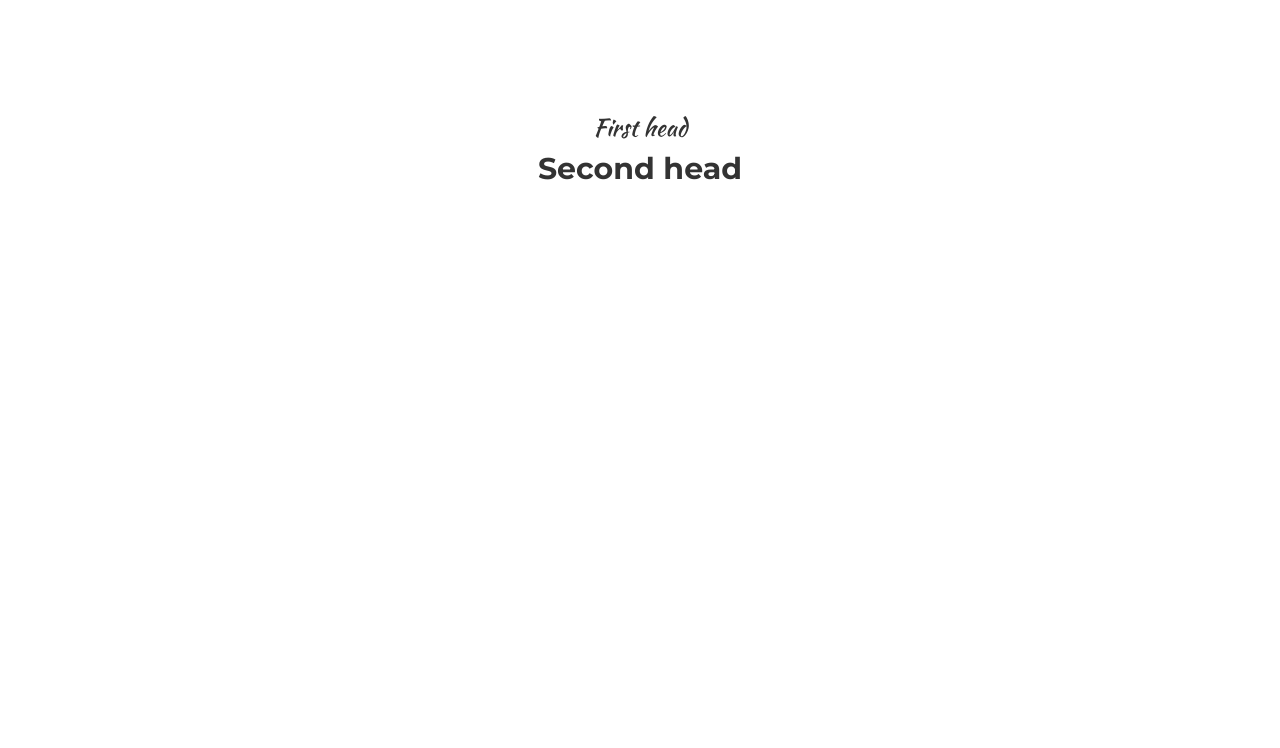
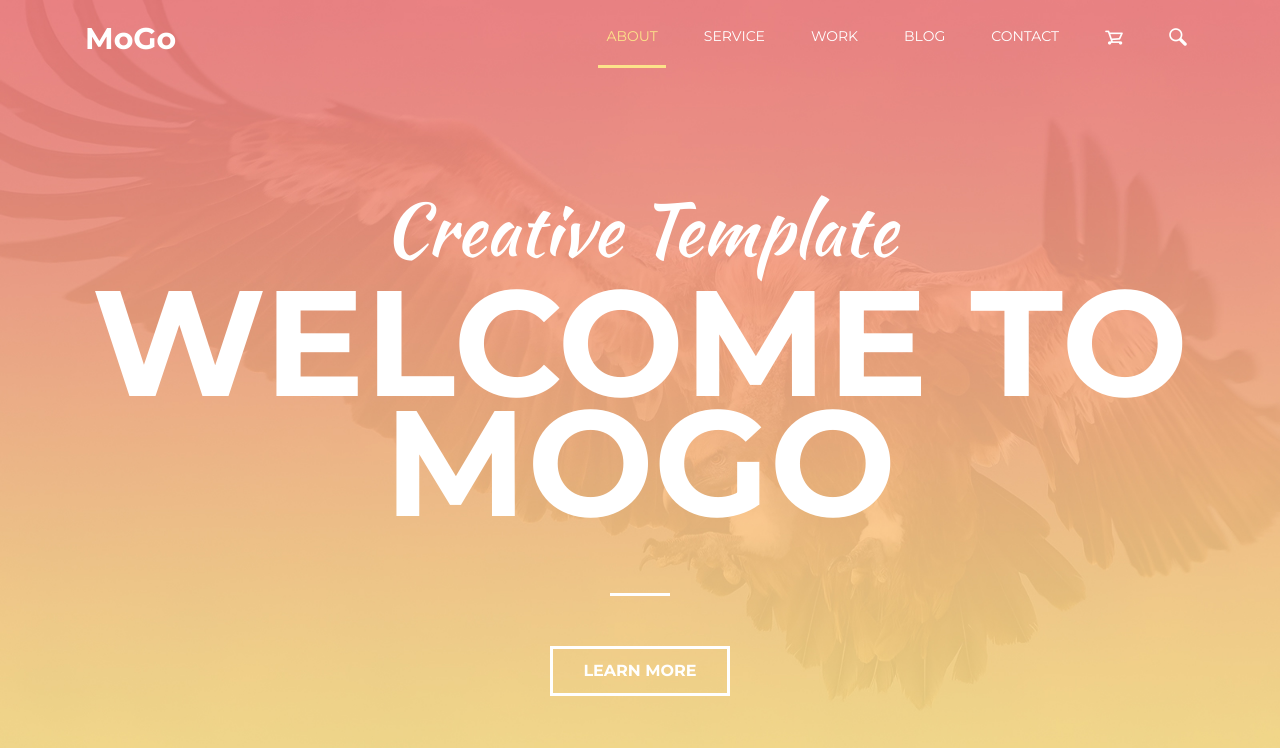
Before and after one commit to DarksomeV/second-project-lp, a website: page app/index.html in a window 1280 px wide. Drawn offline with Linux system fonts and the light colour scheme.

Commit message:
Header+ promoblock

```diff
--- a/app/index.html
+++ b/app/index.html
@@ -15,21 +15,61 @@
     <link rel="stylesheet" href="css/style.css">
 </head>
 <body>
-<div class="container">
-    <div class="row">
-        <div class="col-12">
-            <div class="default-section">
-                <div class="title">
-                    <div class="top-title">
-                        <span>First head</span>
-                    </div>
-                    <div class="bottom-titile">
-                        <span>Second head</span>
-                    </div>
+<!--HEADER START-->
+<header class="header navbar-fixed-top">
+    <nav class="navbar navbar-expand-lg">
+        <div class="container">
+        <a class="navbar-brand" href="#">MoGo</a>
+        <button class="navbar-toggler" type="button" data-toggle="collapse" data-target="#navbarNav" aria-controls="navbarNav" aria-expanded="false" aria-label="Toggle navigation">
+            <span class="navbar-toggler-icon"></span>
+        </button>
+        <div class="collapse navbar-collapse justify-content-end nav-menu" id="navbarNav">
+            <ul class="navbar-nav text-uppercase">
+                <li class="nav-item active">
+                    <a class="nav-link" href="#">About <span class="sr-only">(current)</span></a>
+                </li>
+                <li class="nav-item">
+                    <a class="nav-link" href="#">Service</a>
+                </li>
+                <li class="nav-item">
+                    <a class="nav-link" href="#">Work</a>
+                </li>
+                <li class="nav-item">
+                    <a class="nav-link" href="#">Blog</a>
+                </li>
+                <li class="nav-item">
+                    <a class="nav-link" href="#">Contact</a>
+                </li>
+                <li class="nav-item">
+                    <a class="nav-link" href="#"><img src="img/header_shopping_cart.png" alt=""></a>
+                </li>
+                <li class="nav-item">
+                    <a class="nav-link" href="#"><img src="img/header_search.png" alt=""></a>
+                </li>
+            </ul>
+        </div>
+        </div>
+    </nav>
+</header>
+<!--HEADER END-->
+<div class="main">
+    <!--PROMOBLOCK START-->
+    <div class="promoblock">
+        <div class="promoblock-content">
+            <div class="title promoblock-title">
+                <div class="promoblock-title-top">
+                    <span>Creative Template</span>
+                </div>
+                <div class="promoblock-title-bottom text-uppercase">
+                    <span>Welcome to MoGo</span>
                 </div>
             </div>
+            <hr width=60px align="center">
+            <button class="promoblock-btn text-uppercase text-center">Learn More</button>
         </div>
+
     </div>
 </div>
+
 </body>
 </html>
--- a/source/sass/_variables.scss
+++ b/source/sass/_variables.scss
@@ -7,6 +7,8 @@ $top-titile-size: 24px;
 $bottom-titile-size: 30px;
 $default-text-size: 15px;
 $default-text-line-height: 24px;
+$nav-items-text-size: 14px;
 //Colors
+$nav-active-color: #fce38a;
 $title-color: #333333;
 $default-text-color: #999999;
--- a/source/sass/components/_components.scss
+++ b/source/sass/components/_components.scss
@@ -45,3 +45,117 @@ form elements, icons, tabs, blockquote, container
 
 }
 /* ===== Default component end ===== */
+
+// Default-classes start
+
+.navbar-fixed-top{
+  position: fixed;
+  top: 0;
+  right: 0;
+  left: 0;
+  z-index: 1030;
+}
+
+// Default-classes end
+
+
+//HEADER START
+
+header{
+  font-family: $font-family-elems;
+
+  .navbar-brand{
+    font-weight: 700;
+    font-size: 30px;
+    &:hover{
+      color: #ffffff;
+    }
+  }
+
+  .nav-menu{
+    font-weight: 400;
+    font-size: $nav-items-text-size;
+
+    .nav-item + .nav-item{
+        margin-left: 30px;
+    }
+
+    .nav-item{
+      padding: 10px 0;
+      &:hover{
+        border-bottom: 3px solid $nav-active-color;
+        a{
+          color: $nav-active-color;
+        }
+      }
+
+      &.active{
+        border-bottom: 3px solid $nav-active-color;
+        a{
+          color: $nav-active-color;
+        }
+      }
+    }
+
+  }
+
+  a{
+    color: #fff;
+  }
+}
+
+//HEADER END
+
+//PROMOBLOCK START
+
+.promoblock{
+  background: url(../img/promo_block_img.jpg) no-repeat center / cover;
+  height: 100vh;
+  display: flex;
+  justify-content: center;
+  align-items: center;
+  padding-top: 70px;
+
+  .promoblock-content{
+    height: min-content;
+  }
+}
+
+.promoblock-content{
+  .promoblock-title{
+    color: #fff;
+    padding-bottom: 70px;
+    .promoblock-title-top{
+      font-size: 72px;
+      font-family: $font-family-design;
+    }
+    .promoblock-title-bottom {
+      font-size: 150px;
+      font-family: $font-family-elems;
+      font-weight: 700;
+      letter-spacing: 0em;
+      line-height: 0.8;
+    }
+  }
+
+  hr{
+    margin: 0 auto;
+    border-top: 3px solid #ffffff;
+  }
+
+  .promoblock-btn{
+    color: #ffffff;
+    padding: 10px 30px;
+    font-family: $font-family-elems;
+    font-weight: 700;
+    display: block;
+    margin: 0 auto;
+    margin-top: 50px;
+    background-color: transparent;
+    border: 3px solid #ffffff;
+  }
+}
+
+
+
+//PROMOBLOCK END
```
Also changed, not shown: app/css/style.css, app/img/header_search.png (added), app/img/header_shopping_cart.png (added), app/img/promo_block_img.jpg (added), app/img/separator.png (added).
